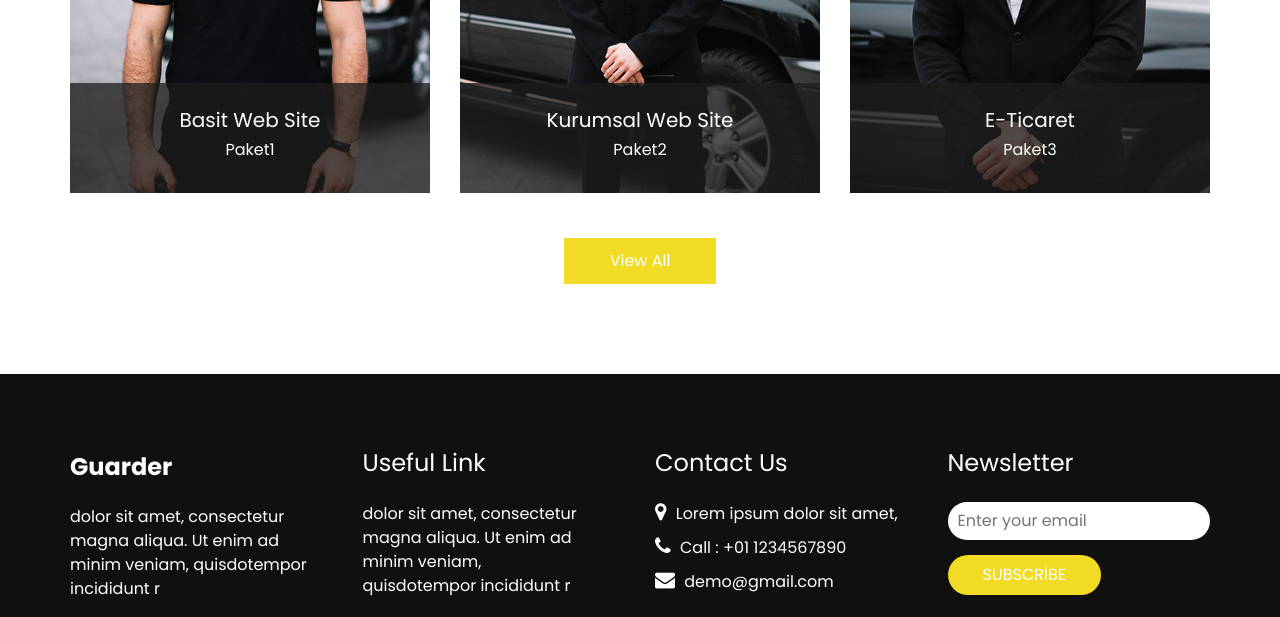
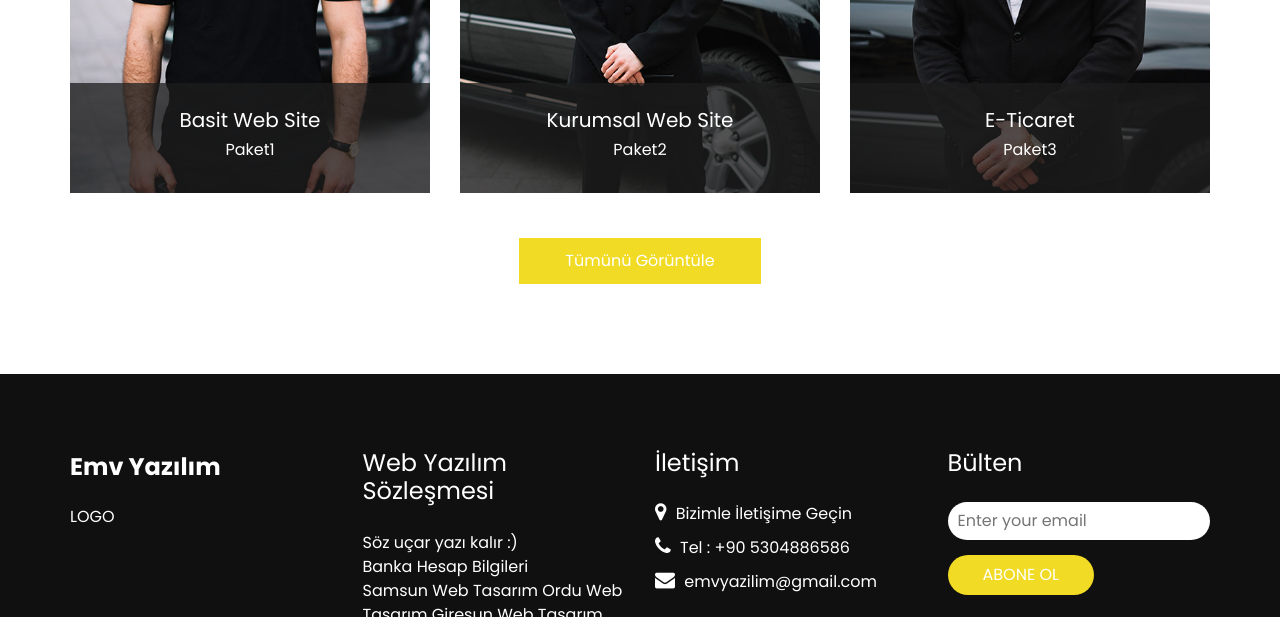
Before and after one commit to vlknhlc/emv-web-sitem, a plain HTML site: page index.html in a window 1280 px wide. Shown: the part 3861-4478 px from the top of the page. Drawn offline with Linux system fonts and the light colour scheme.

Commit message:
index düzenlendi

```diff
--- a/index.html
+++ b/index.html
@@ -632,7 +632,7 @@
       </div>
       <div class="btn-box">
         <a href="">
-          View All
+          Tümünü Görüntüle
         </a>
       </div>
     </div>
@@ -648,38 +648,42 @@
           <div class="info_logo">
             <a class="navbar-brand" href="index.html">
               <span>
-                Guarder
+                Emv Yazılım
               </span>
             </a>
             <p>
-              dolor sit amet, consectetur magna aliqua. Ut enim ad minim veniam, quisdotempor incididunt r
+              LOGO
             </p>
           </div>
         </div>
         <div class="col-md-3">
           <div class="info_links">
             <h5>
-              Useful Link
+              Web Yazılım Sözleşmesi
             </h5>
             <ul>
               <li>
                 <a href="">
-                  dolor sit amet, consectetur
+                  Söz uçar yazı kalır :)
                 </a>
               </li>
               <li>
                 <a href="">
-                  magna aliqua. Ut enim ad
+                  Banka Hesap Bilgileri
                 </a>
               </li>
               <li>
                 <a href="">
-                  minim veniam,
+                  Samsun Web Tasarım
+                  Ordu Web Tasarım
+                  Giresun Web Tasarım
                 </a>
               </li>
               <li>
                 <a href="">
-                  quisdotempor incididunt r
+                  Trabzon Web Tasarım
+                  Rize Web Tasarım
+                  Artvin Web Tasarım
                 </a>
               </li>
             </ul>
@@ -688,26 +692,26 @@
         <div class="col-md-3">
           <div class="info_info">
             <h5>
-              Contact Us
+              İletişim
             </h5>
           </div>
           <div class="info_contact">
             <a href="" class="">
               <i class="fa fa-map-marker" aria-hidden="true"></i>
               <span>
-                Lorem ipsum dolor sit amet,
+                Bizimle İletişime Geçin
               </span>
             </a>
             <a href="" class="">
               <i class="fa fa-phone" aria-hidden="true"></i>
               <span>
-                Call : +01 1234567890
+                Tel : +90 5304886586
               </span>
             </a>
             <a href="" class="">
               <i class="fa fa-envelope" aria-hidden="true"></i>
               <span>
-                demo@gmail.com
+                emvyazilim@gmail.com
               </span>
             </a>
           </div>
@@ -715,12 +719,12 @@
         <div class="col-md-3">
           <div class="info_form ">
             <h5>
-              Newsletter
+              Bülten
             </h5>
             <form action="#">
               <input type="email" placeholder="Enter your email">
               <button>
-                Subscribe
+                Abone ol
               </button>
             </form>
             <div class="social_box">
@@ -751,8 +755,8 @@
   <!-- footer section -->
   <footer class="container-fluid footer_section">
     <p>
-      &copy; <span id="currentYear"></span> All Rights Reserved. Design by
-      <a href="https://html.design/">Free Html Templates</a>
+      &copy; <span id="currentYear"></span> All Rights Reserved. Design by EMVYAZILIM
+      <a href="https://html.design/">© Copyright Ordu web TasarımTüm hakları saklıdır.</a>
     </p>
   </footer>
   <!-- footer section -->
```
